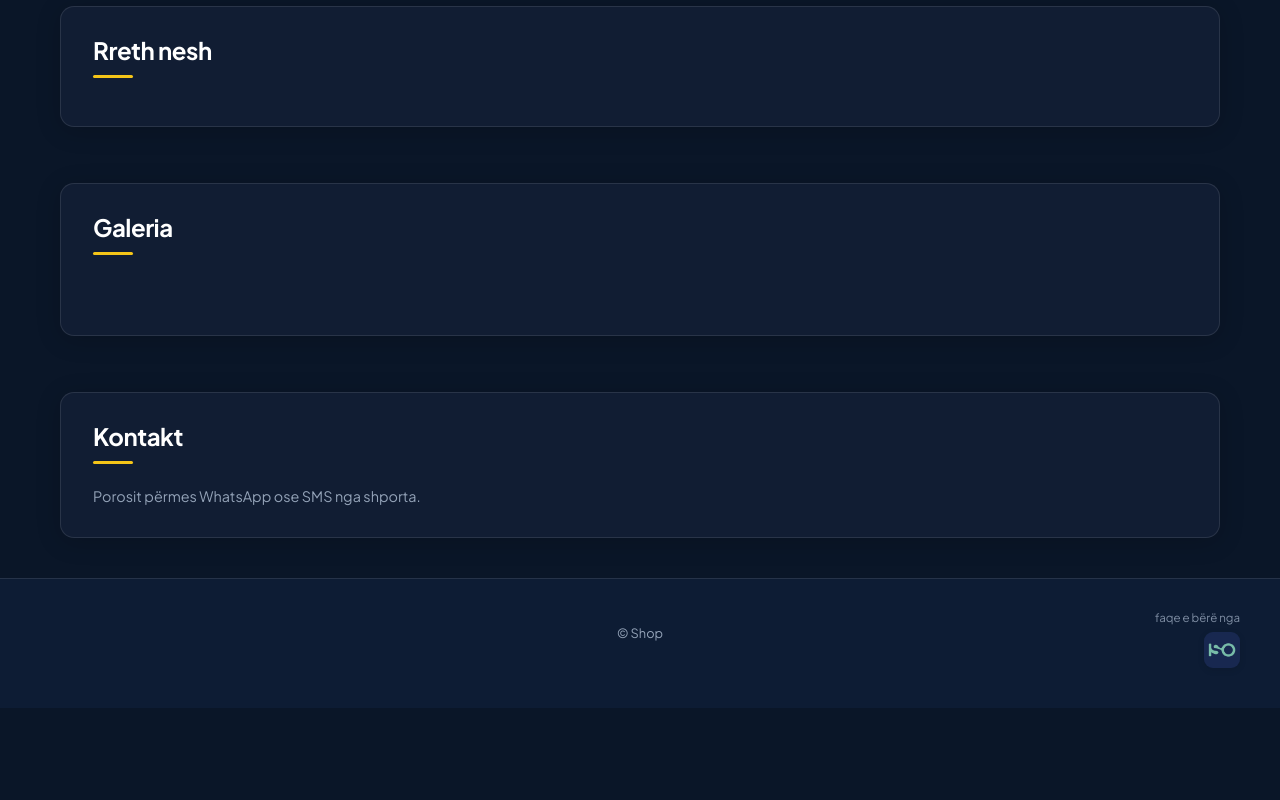
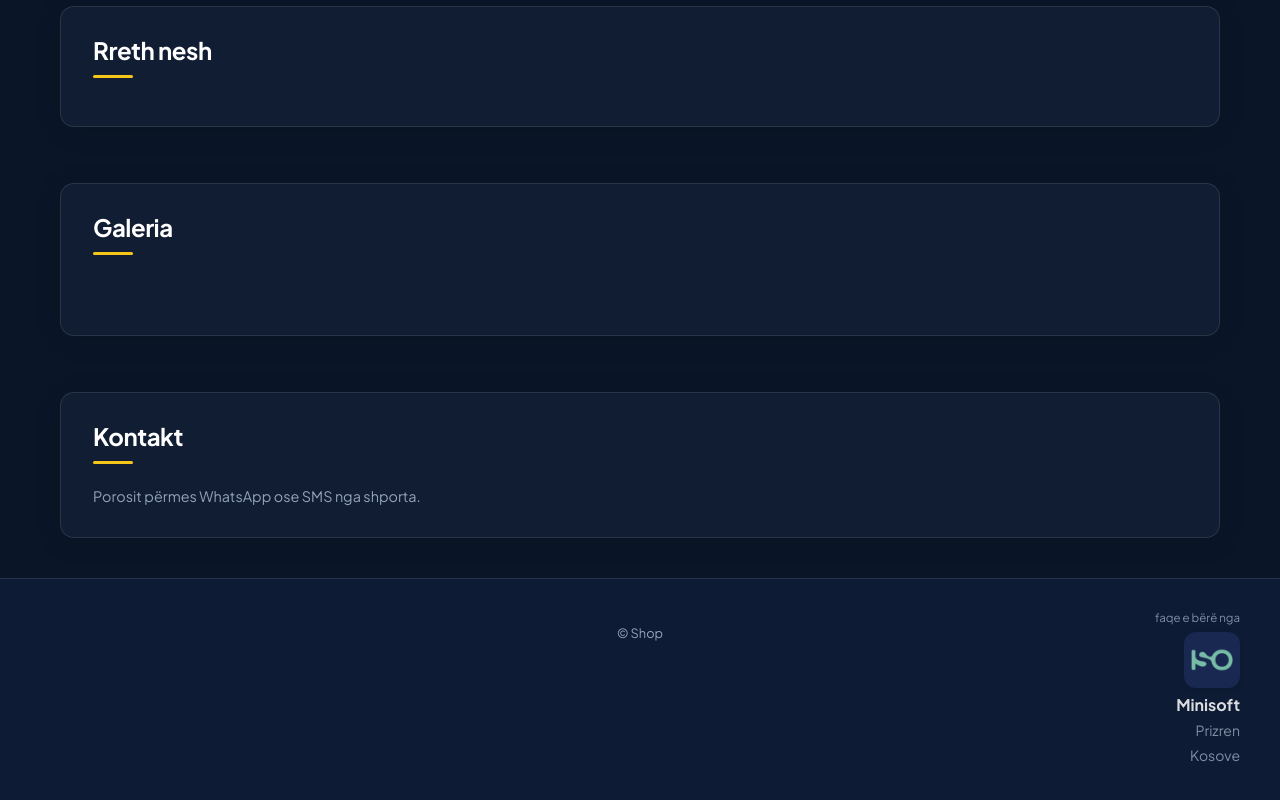
Before and after one commit to kresha325/Binisoft-marketplace, a website: page index.html in a window 1280 px wide. Shown: the part 1054-1854 px from the top of the page. Before the commit the page ends 1762 px from the top, so only its background shows below. Drawn offline with Linux system fonts and the light colour scheme.

Commit message:
Match Binisoft footer logo size to business logo; show Minisoft Prizren Kosove below.
Co-authored-by: Cursor <cursoragent@cursor.com>

```diff
--- a/index.html
+++ b/index.html
@@ -147,12 +147,15 @@
             <img
               src="/app-icon.png"
               alt="BINISOFT"
-              class="footer-powered__icon"
-              width="36"
-              height="36"
+              class="footer-powered__logo"
+              width="56"
+              height="56"
               loading="lazy"
               decoding="async"
             />
+            <p class="footer-powered__name">Minisoft</p>
+            <p class="footer-powered__line">Prizren</p>
+            <p class="footer-powered__line">Kosove</p>
           </a>
         </div>
       </div>
--- a/src/styles.css
+++ b/src/styles.css
@@ -1060,6 +1060,14 @@ body[data-mode='store'] .about-section .info-body {
   color: color-mix(in srgb, var(--text) 88%, var(--muted));
 }
 
+.about-section--empty .section-head {
+  margin-bottom: 0;
+}
+
+.about-section--empty #about-text {
+  display: none;
+}
+
 .contact-cards {
   display: grid;
   grid-template-columns: repeat(auto-fit, minmax(160px, 1fr));
@@ -1913,20 +1921,45 @@ code {
   font-size: 0.72rem;
   line-height: 1.3;
   text-transform: lowercase;
-}
-
-.footer-powered__icon {
-  display: block;
-  width: 36px;
-  height: 36px;
-  border-radius: 9px;
+  align-self: flex-end;
+}
+
+.footer-powered__logo {
+  width: 56px;
+  height: 56px;
   object-fit: cover;
   object-position: center;
-  box-shadow: 0 2px 8px rgba(0, 0, 0, 0.12);
-}
-
-.footer-powered:hover .footer-powered__icon {
-  box-shadow: 0 4px 12px rgba(0, 0, 0, 0.16);
+  border-radius: 12px;
+  display: block;
+  box-shadow: 0 2px 8px rgba(0, 0, 0, 0.1);
+}
+
+.footer-powered:hover .footer-powered__logo {
+  box-shadow: 0 4px 12px rgba(0, 0, 0, 0.14);
+}
+
+.footer-powered__name {
+  margin: 4px 0 0;
+  font-size: 1rem;
+  font-weight: 700;
+  color: var(--text);
+  align-self: flex-end;
+}
+
+.footer-powered__line {
+  margin: 0;
+  font-size: 0.875rem;
+  color: var(--muted);
+  line-height: 1.4;
+  align-self: flex-end;
+}
+
+@media (max-width: 720px) {
+  .footer-powered__text,
+  .footer-powered__name,
+  .footer-powered__line {
+    align-self: center;
+  }
 }
 
 .footer-line {
```
